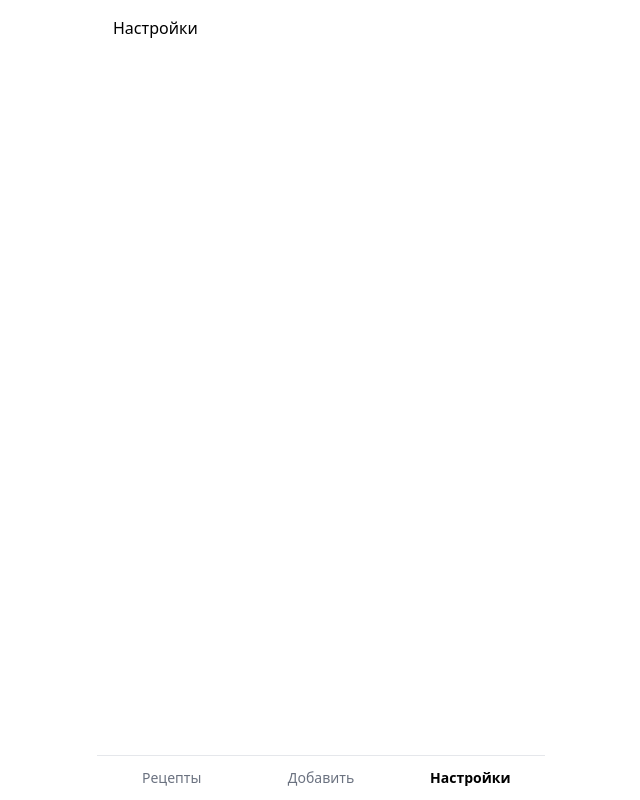
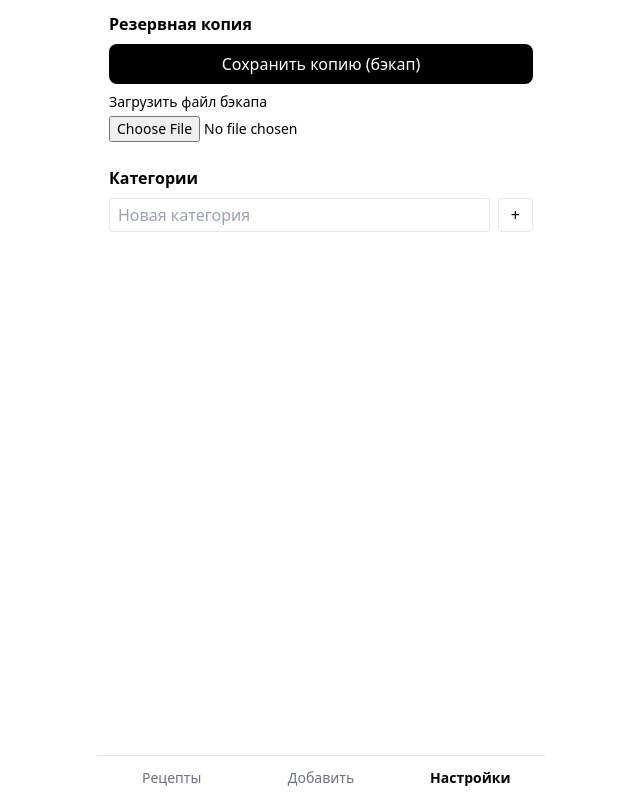
Before and after one commit to perprendiks/recipe-book, a React (Vite) app in the folder recipe-book/: page /settings in a window 1280 px wide. Shown: the whole page, without its empty margins (319-959 px from the left). Built offline with nearby package versions, Linux system fonts and the light colour scheme.

Commit message:
feat: настройки — бэкап и управление категориями

```diff
--- a/recipe-book/src/pages/SettingsPage.tsx
+++ b/recipe-book/src/pages/SettingsPage.tsx
@@ -1,3 +1,55 @@
+import { useEffect, useState } from 'react'
+import type { ChangeEvent } from 'react'
+import { downloadBackup, parseBackupFile, importBackup } from '../db/backup'
+import { getCategories, addCategory, renameCategory, deleteCategory } from '../db/categories'
+import type { Category } from '../db/types'
+
 export default function SettingsPage() {
-  return <div className="p-4">Настройки</div>
+  const [categories, setCategories] = useState<Category[]>([])
+  const [newCat, setNewCat] = useState('')
+  const [msg, setMsg] = useState('')
+
+  const reload = () => getCategories().then(setCategories)
+  useEffect(() => { reload() }, [])
+
+  async function onImport(e: ChangeEvent<HTMLInputElement>) {
+    const file = e.target.files?.[0]
+    if (!file) return
+    try {
+      const text = await file.text()
+      const backup = parseBackupFile(text)
+      await importBackup(backup, 'merge')
+      await reload()
+      setMsg(`Импортировано рецептов: ${backup.recipes.length}`)
+    } catch (err) {
+      setMsg('Ошибка: не удалось прочитать файл бэкапа')
+    }
+  }
+
+  return (
+    <div className="p-3 flex flex-col gap-6">
+      <section className="flex flex-col gap-2">
+        <h2 className="font-semibold">Резервная копия</h2>
+        <button onClick={() => downloadBackup()} className="bg-black text-white rounded-lg py-2">Сохранить копию (бэкап)</button>
+        <label className="flex flex-col gap-1 text-sm">Загрузить файл бэкапа
+          <input type="file" accept="application/json,.json" aria-label="Загрузить файл бэкапа" onChange={onImport} />
+        </label>
+        {msg && <p className="text-sm text-gray-600">{msg}</p>}
+      </section>
+
+      <section className="flex flex-col gap-2">
+        <h2 className="font-semibold">Категории</h2>
+        {categories.map((c) => (
+          <div key={c.id} className="flex gap-2 items-center">
+            <input className="border rounded px-2 py-1 flex-1" value={c.name} onChange={(e) => { renameCategory(c.id, e.target.value); setCategories(cs => cs.map(x => x.id === c.id ? { ...x, name: e.target.value } : x)) }} />
+            <button onClick={async () => { await deleteCategory(c.id); reload() }} className="text-red-500 text-sm">Удалить</button>
+          </div>
+        ))}
+        <div className="flex gap-2">
+          <input className="border rounded px-2 py-1 flex-1" placeholder="Новая категория" value={newCat} onChange={(e) => setNewCat(e.target.value)} />
+          <button onClick={async () => { if (newCat.trim()) { await addCategory(newCat.trim()); setNewCat(''); reload() } }} className="border rounded px-3">+</button>
+        </div>
+      </section>
+    </div>
+  )
 }
```
Also changed, not shown: 1 other file (tests, documents, lock files or other folders).
